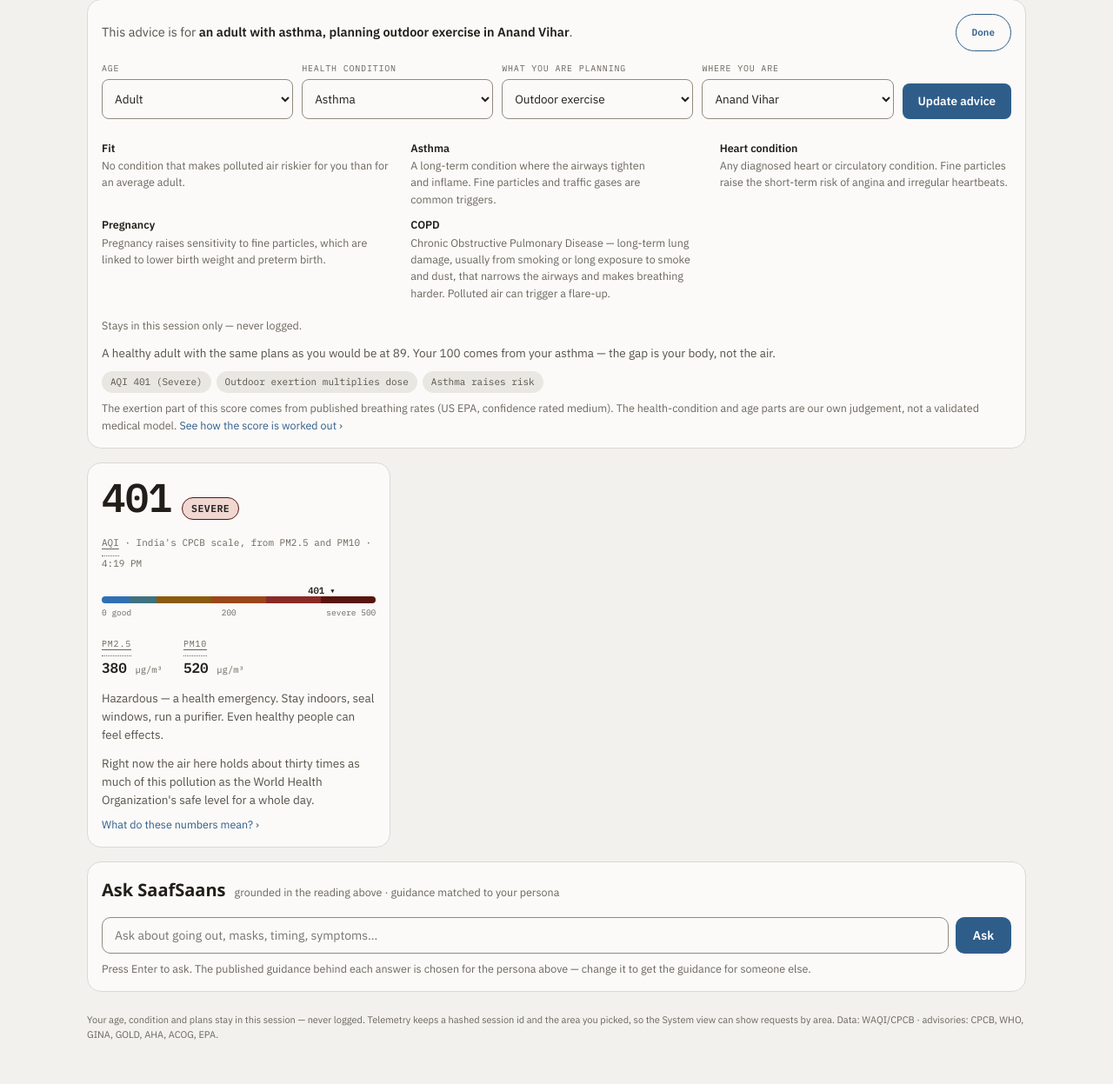
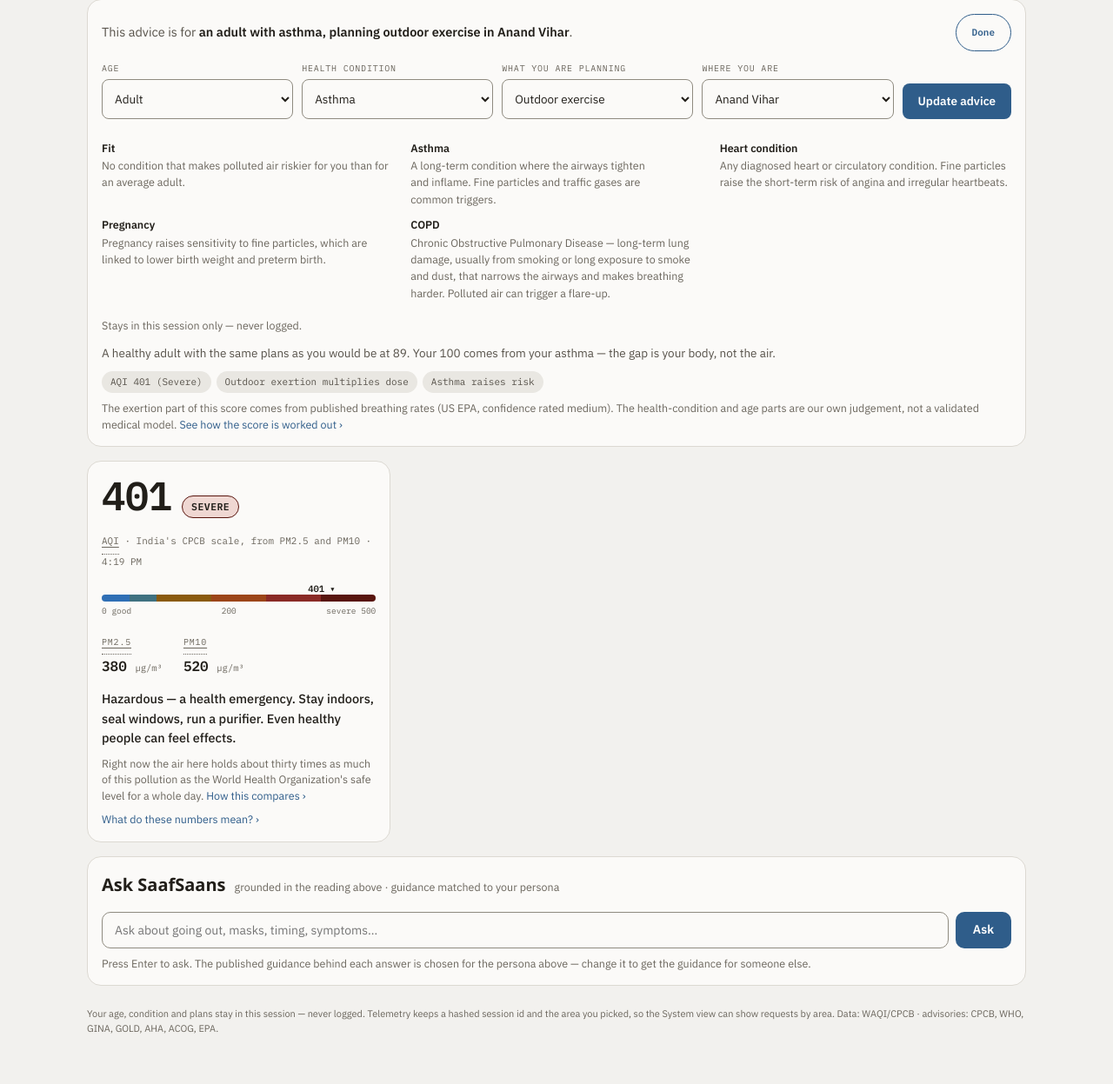
Before and after one commit to imrohitagrawal/saaf-saans, a FastAPI app: a page that uses saafsaans/web/templates/today.html in a window 1280 px wide. Shown: the part 516-1763 px from the top of the page at 87% size. After the commit the page ends 1705 px from the top, so only its background shows below. Run offline with FastAPI, Linux system fonts and the light colour scheme; some web fonts are replaced.

Commit message:
Demote every qualification on Today to one quiet style
The named defect: the WHO comparison was set in .meaning, the same class as the
band meaning it sits directly under, so a qualification of a finding looked
like a second finding. Around it sat seven more qualifications in five one-off
styles -- .hint, .caption, .disclaimer, .answered-for, .refusal .audit and
.hero-window .note -- none of which had ever been ranked against each other.

Full weight now belongs to the verdict, the advice and what to do about it.
Everything that qualifies those is .caveat and nothing else. Not one sentence
is removed, shortened or moved to the Guide; the guard test added in the
previous commit asserts exactly that, in both languages.

.meaning keeps one job and is promoted to carry it: 14.5px/500 on --text, the
reading card's advice.

The cascade, which is where the first draft of this would have failed:
.caveat is one class, so `.answer p` and `.refusal p` at 0-1-1 beat it and
would have shipped a class named caveat rendering at body weight. That is not a
prediction -- it is what .disclaimer did for its whole life, never once
rendering at the 11.5px it declared. Both competing rules are written
`p:not(.caveat)` so they stop applying to the element, rather than escalating
specificity and leaving two rules fighting; the reason is in a comment beside
the class, so the next person adding a caveat inside a card does not have to
rediscover it.

Colour is computed, not chosen: --text-3 is 5.46:1 on --surface light and
4.61:1 dark, but only 4.12:1 on --surface-2 in dark. So .caveat sets no
background, and the one caveat that must sit on a tint takes .on-tint
(--text-2: 6.27 / 6.14). The hero caveat over all seven skies in both themes
bottoms out at 6.41:1.

.stale-note is deliberately not demoted. It does not qualify a correct answer
-- it says the figures on the page are not a measurement at all -- and it must
be noticed rather than absorbed.

Hindi: .caveat joins the Devanagari prose floor at 13.5px/1.65, because 12.5px
chosen against Latin sits below where matras resolve, and the hero caveat gets
a 13px floor the old .note never had.

The WHO line, being demoted, gains the route to its explanation it previously
did not need: a link to the Guide heading that explains the comparison, which
gains an id to be linked to. New key ui.link_who, added with its call site in
this commit because the corpus test requires every key to have one.

```diff
--- a/saafsaans/services/i18n.py
+++ b/saafsaans/services/i18n.py
@@ -326,6 +326,9 @@ HI: dict = {
         "scale_low": "0 अच्छी",
         "scale_high": "गंभीर 500",
         "link_numbers": "इन नंबरों का मतलब क्या है? ›",
+        # Under the WHO comparison, which is a caveat on the band meaning:
+        # the route from a demoted line to the section that explains it.
+        "link_who": "यह तुलना कैसे की जाती है ›",
         "dominant_tag": "मुख्य",
         # Printed after "<day> " in the page-loaded clock line.
         "month_1": "जन",
--- a/saafsaans/web/static/app.css
+++ b/saafsaans/web/static/app.css
@@ -88,6 +88,31 @@ h1, h2, h3 { font-family: var(--disp); margin: 0; }
 .page-h1 { font-size: 26px; font-weight: 700; margin: 4px 0 2px; }
 .page-sub { margin: 0; font-size: 13px; color: var(--text-3); text-wrap: pretty; }
 
+/* The one quiet style. Every honesty fix this site made added a sentence, and
+   none of them were ranked against each other -- the WHO comparison was set in
+   the same weight as the band meaning it sits under, and seven more
+   qualifications each had a one-off class. Full weight now belongs to the
+   verdict, the advice and what to do about it; every qualification of those is
+   this class, and nothing else.
+
+   No background colour, deliberately: --text-3 on --surface-2 measures 4.12:1
+   in dark, which is below the 4.5 floor. A caveat that needs to sit on a tint
+   takes .on-tint, which swaps in --text-2 (6.27 light / 6.14 dark).
+
+   NOTE for anyone adding a caveat inside a card: this is a single class, so a
+   descendant rule like `.answer p` outranks it and would render it at body
+   weight. That is not hypothetical -- it is what .disclaimer did for its whole
+   life. Such rules are written `p:not(.caveat)` below, so the competing rule
+   stops applying rather than two rules fighting over the element. */
+.caveat { margin: 8px 0 0; font-size: 12.5px; line-height: 1.5; font-weight: 400;
+          color: var(--text-3); text-wrap: pretty; }
+.caveat a { color: var(--accent); text-decoration: none; }
+.caveat.on-tint { color: var(--text-2); }
+/* The window is a baseline-aligned flex row, and a flex item is blockified, so
+   .caveat's top margin would push this one out of the alignment it shares with
+   the label and the value. */
+.hero-window .caveat { margin: 0; font-size: 12px; color: #F5F4F0; opacity: .65; }
+
 /* --------------------------------------------------------------- header -- */
 .hdr { position: sticky; top: 0; z-index: 10; background: var(--bg);
        border-bottom: 1px solid var(--border); }
@@ -152,7 +177,6 @@ h1, h2, h3 { font-family: var(--disp); margin: 0; }
                padding: 12px 22px; display: flex; align-items: baseline; gap: 12px; flex-wrap: wrap; }
 .hero-window .lbl { font-family: var(--mono); font-size: 10px; letter-spacing: .12em; opacity: .7; }
 .hero-window .val { font-family: var(--disp); font-weight: 600; font-size: 17px; }
-.hero-window .note { font-size: 12px; opacity: .65; }
 .stale-note { margin: 0; font-size: 13px; color: var(--text-2); background: var(--surface);
               border: 1px dashed var(--border-s); border-radius: 10px; padding: 10px 14px; }
 
@@ -197,7 +221,11 @@ select, input[type="text"] {
 .pollutants .unit { font-size: 10.5px; font-weight: 400; color: var(--text-3); }
 .def-slot { margin: 12px 0 0; padding: 8px 12px; background: var(--surface-2);
             border-radius: 8px; font-size: 13px; color: var(--text-2); }
-.meaning { margin: 12px 0 0; font-size: 13.5px; color: var(--text-2); text-wrap: pretty; }
+/* Promoted, and left with exactly one job: the advice on the reading card.
+   The WHO comparison used to share this class, which made a qualification look
+   like a second finding. */
+.meaning { margin: 14px 0 0; font-size: 14.5px; font-weight: 500;
+           color: var(--text); text-wrap: pretty; }
 
 /* --------------------------------------------------------------- outlook -- */
 .bars { margin-top: 10px; display: flex; flex-direction: column; gap: 8px; }
@@ -221,11 +249,10 @@ select, input[type="text"] {
 .answer-body { padding: 14px 16px; display: flex; flex-direction: column; gap: 13px; }
 .answer h3 { margin: 0; font-family: var(--mono); font-size: 10px; font-weight: 400;
              letter-spacing: .1em; text-transform: uppercase; color: var(--text-3); }
-.answer p { margin: 4px 0 0; font-size: 13.5px; color: var(--text-2); text-wrap: pretty; }
+.answer p:not(.caveat) { margin: 4px 0 0; font-size: 13.5px; color: var(--text-2); text-wrap: pretty; }
 .answer .lead { font-weight: 600; font-size: 14.5px; color: var(--text); }
 .answer ul { margin: 5px 0 0; padding-left: 18px; display: flex; flex-direction: column;
              gap: 3px; font-size: 13.5px; color: var(--text-2); }
-.disclaimer { margin: 0; font-size: 11.5px; color: var(--text-3); }
 .prov-bar { border-top: 1px solid var(--border); }
 .prov-btn { display: flex; align-items: center; gap: 8px; width: 100%; border: none;
             background: none; cursor: pointer; padding: 10px 16px; font-family: var(--mono);
@@ -239,8 +266,7 @@ select, input[type="text"] {
 .src-row span + span { font-size: 12px; color: var(--text-3); flex: 1 1 220px; }
 .refusal { margin-top: 10px; border-radius: 12px; background: var(--surface-2); padding: 12px 16px; }
 .refusal b { display: block; font-size: 13.5px; }
-.refusal p { margin: 4px 0 0; font-size: 13px; color: var(--text-2); text-wrap: pretty; }
-.refusal .audit { margin-top: 6px; font-family: var(--mono); font-size: 10.5px; color: var(--text-3); }
+.refusal p:not(.caveat) { margin: 4px 0 0; font-size: 13px; color: var(--text-2); text-wrap: pretty; }
 .ask-h2 { font-size: 20px; font-weight: 600; }
 .ask-form { margin-top: 16px; display: flex; gap: 8px; }
 .ask-form input { flex: 1; min-width: 0; padding: 11px 14px; border-radius: 10px; font-size: 14px; }
@@ -327,7 +353,6 @@ select, input[type="text"] {
 .thread { list-style: none; margin: 22px 0 0; padding: 0;
           display: flex; flex-direction: column; gap: 20px; }
 .thread .turn { border-top: 1px solid var(--border); padding-top: 18px; }
-.answered-for { margin: 6px 0 0; font-size: 12.5px; color: var(--text-3); }
 .prov-count { margin-left: auto; color: var(--text-3); font-size: 10.5px; }
 .prov-body > div + div { margin-top: 4px; }
 
@@ -513,7 +538,6 @@ h2.kicker { font-family: var(--mono); font-size: 10px; font-weight: 400;
 :lang(hi) .pollutants .lbl,
 :lang(hi) .answer h3,
 :lang(hi) .station .tag,
-:lang(hi) .refusal .audit,
 :lang(hi) .q .mark { font-size: 12.5px; line-height: 1.6; }
 :lang(hi) .driver,
 :lang(hi) .caption,
@@ -528,9 +552,15 @@ h2.kicker { font-family: var(--mono); font-size: 10px; font-weight: 400;
 /* The provenance line is the densest text on the site and was entirely mono. */
 :lang(hi) .prov-ground { font-size: 13px; line-height: 1.75; }
 :lang(hi) .hint,
-:lang(hi) .disclaimer,
+:lang(hi) .caveat,
 :lang(hi) .foot,
 :lang(hi) .excerpt { font-size: 13.5px; line-height: 1.65; }
+/* The caveat in the hero window is set two steps down from the prose caveat and
+   would land at 12px, below where matras resolve. It takes the same floor as
+   the rest of the hero's small text rather than the prose floor, because it
+   shares a baseline with the label and the value beside it. The old .note had
+   no floor of any kind here. */
+:lang(hi) .hero-window .caveat { font-size: 13px; line-height: 1.6; }
 
 
 /* Optical centring for Devanagari in pill-shaped controls.
--- a/saafsaans/web/templates/guide.html
+++ b/saafsaans/web/templates/guide.html
@@ -80,7 +80,7 @@
     <p class="hint">{{ T('guide', 'scale_2', 'The two scales are far apart. 60 µg/m³ of PM2.5 is 100 "Satisfactory" on India\'s scale and about 154 "Unhealthy" on the US one. So this site converts: it turns the feed\'s US index values back into concentrations, then works out the Indian figure from those. That way the number you see here is the kind of number you see everywhere else in Delhi.') }}</p>
     <p class="hint">{{ T('guide', 'scale_3', "What that number is not. It is worked out from PM2.5 and PM10 only. India's official method uses up to eight pollutants and needs at least three, so on a day when a gas like ozone is the worst thing in the air, the official figure would be higher than ours. The provenance panel under any answer shows both our number and WAQI's original, so you can see the difference for yourself.") }}</p>
 
-    <h3 class="kicker" style="margin-top:20px">{{ T('guide', 'h_who', 'The World Health Organization comparison') }}</h3>
+    <h3 class="kicker" id="who" style="margin-top:20px">{{ T('guide', 'h_who', 'The World Health Organization comparison') }}</h3>
     {#- The figure keeps its own place in the sentence, so neither half of the
         translation can be edited into disagreeing with the number. -#}
     <p class="hint">{{ T('guide', 'who_1_before', "The Organization's guideline for PM2.5 is") }}
--- a/saafsaans/web/templates/today.html
+++ b/saafsaans/web/templates/today.html
@@ -32,7 +32,7 @@
     <div class="hero-window">
       <span class="lbl">{{ T('ui', 'window_label', 'IF YOU MUST GO OUT') }}</span>
       <span class="val">{{ window.window }}</span>
-      <span class="note">{{ T('ui', 'window_note', 'a general pattern, not an hourly forecast') }}</span>
+      <span class="caveat">{{ T('ui', 'window_note', 'a general pattern, not an hourly forecast') }}</span>
     </div>
   </section>
 
@@ -57,7 +57,7 @@
     </div>
 
     {% if not persona_open and condition_help %}
-      <p class="hint">{{ option_label[persona.condition] }} — {{ T('condition_help', persona.condition, condition_help) }}</p>
+      <p class="caveat">{{ option_label[persona.condition] }} — {{ T('condition_help', persona.condition, condition_help) }}</p>
     {% endif %}
 
     {% if persona_open %}
@@ -107,7 +107,7 @@
         <div><dt>{{ option_label[name] }}</dt><dd>{{ T('condition_help', name, text) }}</dd></div>
         {% endfor %}
       </dl>
-      <p class="hint">{{ T('ui', 'hint_session', 'Stays in this session only — never logged.') }}</p>
+      <p class="caveat">{{ T('ui', 'hint_session', 'Stays in this session only — never logged.') }}</p>
     </form>
     {% endif %}
 
@@ -117,7 +117,7 @@
     </div>
     {# Half this number is a published figure and half is our judgement. The
        reader is told which, here, not only in the repository's documentation. #}
-    <p class="hint">{{ risk_notice }}
+    <p class="caveat">{{ risk_notice }}
       <a href="/guide?{{ q }}#risk">{{ T('ui', 'link_score', 'See how the score is worked out ›') }}</a></p>
   </section>
 
@@ -168,8 +168,12 @@
     <p class="meaning">{{ meaning }}</p>
     {# Rendered only when there is a PM2.5 reading to compare. A wrong multiple
        would be worse than no line at all. #}
-    {% if who_line %}<p class="meaning">{{ who_line }}</p>{% endif %}
-    <p class="hint"><a href="/guide?{{ q }}">{{ T('ui', 'link_numbers', 'What do these numbers mean? ›') }}</a></p>
+    {#- A caveat, not a second finding: it qualifies the band meaning above it
+       rather than adding to it. Demoted text still needs a route to its
+       explanation, so it carries one to the Guide section that gives it. -#}
+    {% if who_line %}<p class="caveat">{{ who_line }}
+      <a href="/guide?{{ q }}#who">{{ T('ui', 'link_who', 'How this compares ›') }}</a></p>{% endif %}
+    <p class="caveat"><a href="/guide?{{ q }}">{{ T('ui', 'link_numbers', 'What do these numbers mean? ›') }}</a></p>
   </section>
 
   {# --- Five-day outlook --------------------------------------------------- #}
@@ -185,7 +189,7 @@
       </div>
       {% endfor %}
     </div>
-    <p class="caption">{{ T('ui', 'outlook_caption', 'Daily averages, µg/m³, converted from the WAQI forecast — a coarse outlook, not an hourly promise.') }}</p>
+    <p class="caveat">{{ T('ui', 'outlook_caption', 'Daily averages, µg/m³, converted from the WAQI forecast — a coarse outlook, not an hourly promise.') }}</p>
   </section>
   {% endif %}
 
@@ -211,21 +215,21 @@
              aria-label="{{ T('ui', 'ask_label', 'Your question') }}">
       <button class="btn" type="submit">{{ T('ui', 'btn_ask', 'Ask') }}</button>
     </form>
-    <p class="hint">{{ T('ui', 'ask_hint', 'Press Enter to ask. The published guidance behind each answer is chosen for the persona above — change it to get the guidance for someone else.') }}</p>
+    <p class="caveat">{{ T('ui', 'ask_hint', 'Press Enter to ask. The published guidance behind each answer is chosen for the persona above — change it to get the guidance for someone else.') }}</p>
 
     {% if transcript %}
     <ol class="thread">
       {% for t in transcript %}
       <li class="turn" id="turn-{{ t.id }}">
         <div class="q"><span class="mark">{{ T('ui', 'q_mark', 'Q ·') }}</span><p>{{ t.question }}</p></div>
-        <p class="answered-for">{{ T('ui', 'answered_for', 'Answered for') }} {{ t.persona_line }}</p>
+        <p class="caveat">{{ T('ui', 'answered_for', 'Answered for') }} {{ t.persona_line }}</p>
 
         {% if t.kind == 'refusal' %}
           {# Flat, no red, no icon: a blocked prompt is routine, not an accusation. #}
           <div class="refusal">
             <b>{{ T('ui', 'refusal_title', 'Not processed.') }}</b>
             <p>{{ T('ui', 'refusal_body', 'That looked like an attempt to change how the assistant works, so it was stopped before reaching the model. Air, precautions, masks, timing — all fair game.') }}</p>
-            <p class="audit mono">{{ T('ui', 'refusal_audit', 'blocked pre-model · audited in security-events') }}</p>
+            <p class="caveat on-tint mono">{{ T('ui', 'refusal_audit', 'blocked pre-model · audited in security-events') }}</p>
           </div>
         {% else %}
           <div class="answer">
@@ -237,7 +241,7 @@
                 {% if b.bullets %}<ul>{% for item in b.bullets %}<li>{{ item }}</li>{% endfor %}</ul>{% endif %}
               </div>
               {% endfor %}
-              <p class="disclaimer">{{ t.disclaimer or T('ui', 'disclaimer', 'General guidance, not medical advice.') }}</p>
+              <p class="caveat">{{ t.disclaimer or T('ui', 'disclaimer', 'General guidance, not medical advice.') }}</p>
             </div>
 
             {# The collapsed label carries the count, so there is a reason to open it. #}
```
